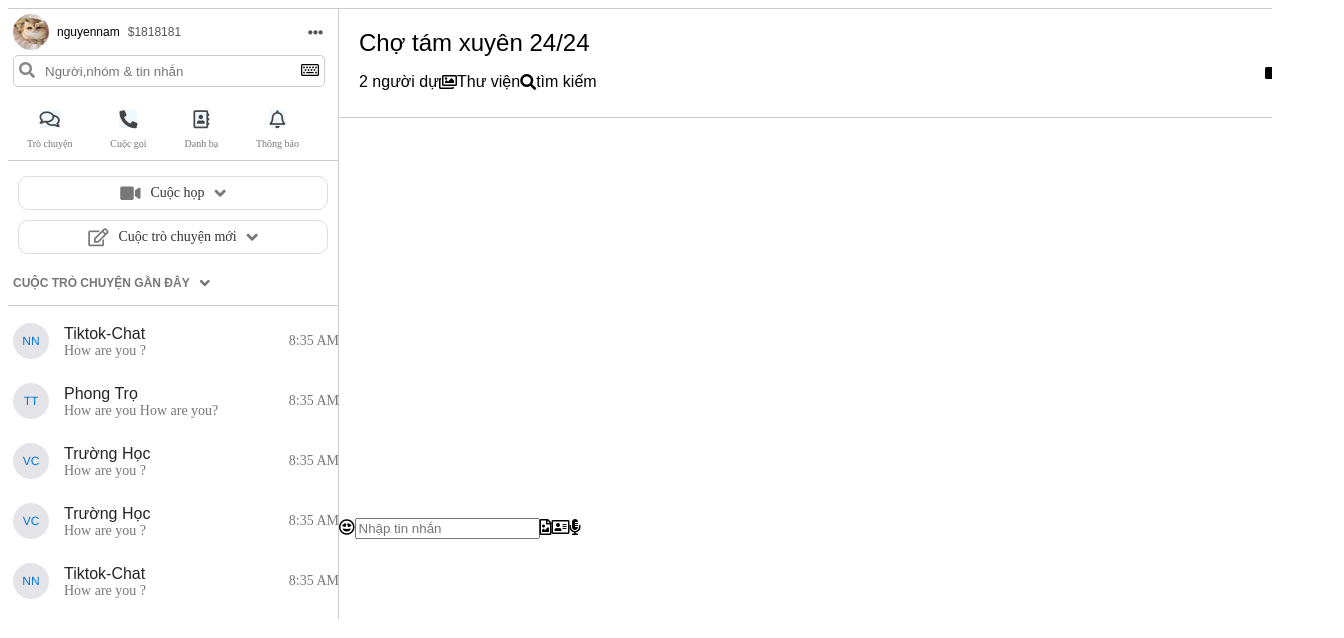
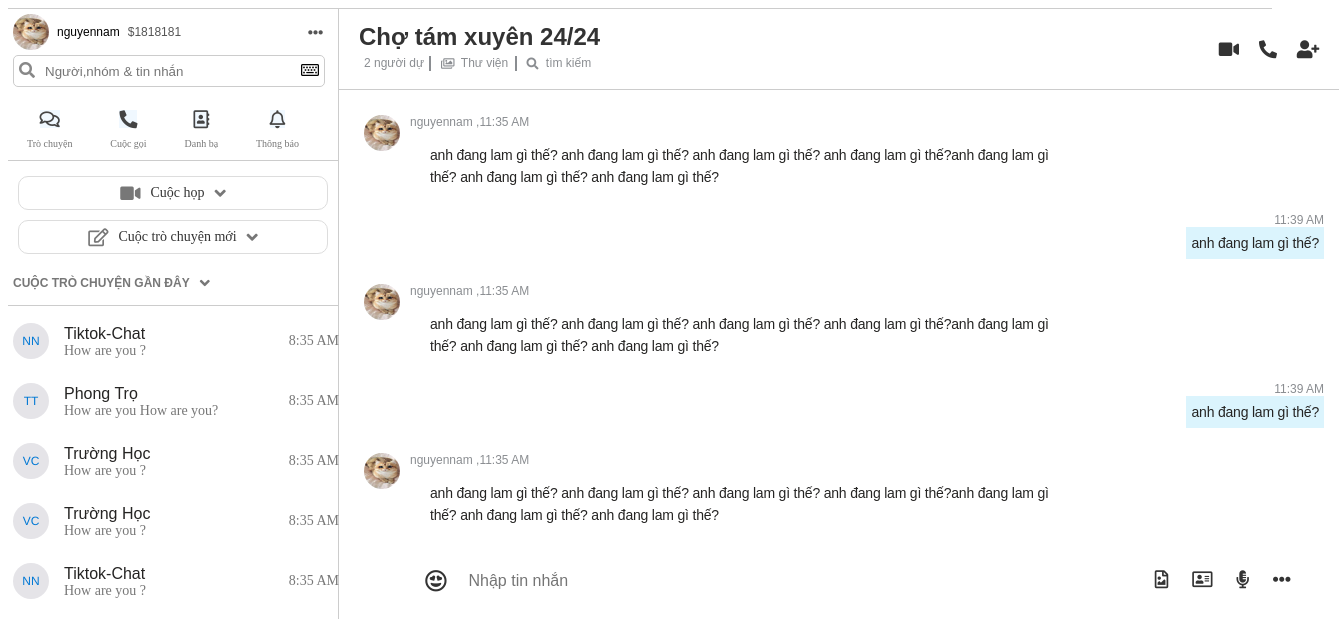
Before and after one commit to NguyenNam98/SkypeClone, a React (Create React App) app in the folder client/: page / in a window 1280 px wide. Shown: the top 638 px of the page, 1344 px wide, since content can reach past the window. Built offline with nearby package versions, Linux system fonts and the light colour scheme.

Commit message:
update 4

```diff
--- a/client/package.json
+++ b/client/package.json
@@ -9,6 +9,7 @@
     "@testing-library/user-event": "^12.8.3",
     "react": "^17.0.2",
     "react-avatar": "^3.10.0",
+    "react-chat-elements": "^10.15.0",
     "react-dom": "^17.0.2",
     "react-router-dom": "^5.2.0",
     "react-scripts": "4.0.3",
--- a/client/public/index.html
+++ b/client/public/index.html
@@ -2,7 +2,7 @@
 <html lang="en">
   <head>
     <meta charset="utf-8" />
-    <link rel="icon" href="%PUBLIC_URL%/favicon.ico" />
+    <!-- <link rel="icon" href="%PUBLIC_URL%/favicon.ico" /> -->
     <meta name="viewport" content="width=device-width, initial-scale=1" />
     <meta name="theme-color" content="#000000" />
 
@@ -26,7 +26,7 @@
       work correctly both with client-side routing and a non-root public URL.
       Learn how to configure a non-root public URL by running `npm run build`.
     -->
-    <title>React App</title>
+    <title>Skype clone</title>
   </head>
   <body>
     <noscript>You need to enable JavaScript to run this app.</noscript>
--- a/client/src/App.js
+++ b/client/src/App.js
@@ -5,15 +5,14 @@ import {
   Route
 } from "react-router-dom";
 import homePage from './Pages/homePage';
-
+import './app.css'
   function App() {
     const configAvatar = {
-
     }
     return (
       <ConfigProvider {...configAvatar}>
         <Router>
-          <div className='App'>
+          <div className='app'>
             <Switch>
               <Route path='/' exact component={homePage}/>
             </Switch>
--- a/client/src/Pages/pages.css
+++ b/client/src/Pages/pages.css
@@ -3,12 +3,14 @@
     width: 100%;
     height: 100%;
     border-top: 1px solid #ccc;
+
 }
+
 .homepage-container{
     width: 100%;
     height: 100%;
     display: flex;
-    position : relative;
+    position : absolute;
 
 }
 .leftfunc{
@@ -20,6 +22,6 @@
 .rightfunc{
     width: 1000px;
     height: 610px;
-    overflow: hidden;
+
 
 }
--- a/client/src/components/leftFunc/leftFunc.css
+++ b/client/src/components/leftFunc/leftFunc.css
@@ -179,7 +179,7 @@
     width: 326px;
     height: 300px;
     padding: 5px;
-    overflow: scroll;
+    overflow-y: scroll;
     cursor: pointer;
 }
 
--- a/client/src/components/rightFunc/rightFunc.css
+++ b/client/src/components/rightFunc/rightFunc.css
@@ -102,26 +102,28 @@
 }
 .roomchat-navbar{
     width: 1000px;
-    height: 88px;
+    height: 60px;
     display: flex;
     justify-content: space-between;
     align-items: center;
+    text-align: center;
     border-bottom: 1px solid #ccc;
-   padding-top: 20px;
+    padding-top: 20px;
+    line-height: 15px;
 }
 .roomchat-navbar-left{
      height: 100%;
      padding-left: 20px;
 }
-.roomchat-navbar-right{
-    display: flex;
-    padding-right: 20px;
-}
+
 .roomchat-left-name{
     color: #000;
     font-size: 24px;
     font-family: "SF Bold", "Segoe System UI Bold", "Segoe UI Bold", sans-serif;
-    font-weight: 400;
+    font-weight: 600;
+    white-space: pre;
+    text-overflow: ellipsis;
+    color: #333;
 }
 .roomchat-left-info{
     display: flex;
@@ -129,17 +131,165 @@
 .roomchat-left-numberuser{
     display: flex;
     align-items: center;
+    text-overflow: ellipsis;
+    font-size: 12px;
+    color: rgb(138, 141, 145);
+    font-family: "SF Bold", "Segoe System UI Bold", "Segoe UI Bold", sans-serif;
+    font-weight: 400;
+    cursor: pointer;
+
+}
+.roomchat-left-numberuser p{
+    width: 70px;
+    border-right: 2px solid rgb(138, 141, 145);
+    align-items: center;
+
 }
 .roomchat-left-library{
     display: flex;
     align-items: center;
+    justify-content: center;
+    text-overflow: ellipsis;
+    font-size: 12px;
+    color: rgb(138, 141, 145);
+    font-family: "SF Bold", "Segoe System UI Bold", "Segoe UI Bold", sans-serif;
+    font-weight: 400;
+    padding-left: 10px;
+    cursor: pointer;
+}
+.roomchat-left-library p{
+    width: 60px;
+    border-right: 2px solid rgb(138, 141, 145);
+
 }
 .roomchat-left-search{
     display: flex;
     align-items: center;
+    text-overflow: ellipsis;
+    font-size: 12px;
+    color: rgb(138, 141, 145);
+    font-family: "SF Bold", "Segoe System UI Bold", "Segoe UI Bold", sans-serif;
+    font-weight: 400;
+    padding-left: 10px;
+    cursor: pointer;
+}
+.roomchat-left-search p{
+    width: 60px;
+}
+.roomchat-navbar-right{
+    display: flex;
+    width: 140px;
+    justify-content: space-evenly;
+    padding-bottom: 20px;
+
+}
+.roomchat-navbar-right i{
+    color: #333
+}
+.roomchat-navbar-right .nav-icon{
+    font-size: 18px;
+    cursor: pointer;
 }
 .roomchat-message{
+    width: 1005px;
+    height: 460px;
+    overflow-y: scroll;
+    overflow-x: hidden;
+    margin-bottom: 20px;
+}
+.roomchat-newmessage{
+    display: flex;
     width: 1000px;
-    height: 400px;
-    overflow: scroll;
+    display: flex;
+    justify-content: space-around;
 }
+.newmessage-left{
+    display: flex;
+    padding-left: 50px;
+
+}
+.newmessage-left input{
+    width: 600px;
+    margin-left: 20px;
+    font-size: 16px;
+    border: none;
+    outline: none;
+}
+.newmessage-left i{
+    font-size: 22px;
+    color: #333;
+    cursor: pointer;
+}
+.newmessage-right{
+    display: flex;
+    width: 160px;
+    justify-content: space-around;
+    font-size: 18px;
+    color: #333;
+}
+.newmessage-right i{
+    cursor: pointer;
+}
+/* message css*/
+.message{
+    position: relative;
+    width: 960px;
+}
+.message-container{
+    width: 960px;
+    position: relative;
+    margin: 25px;
+}
+.message-left{
+    display: flex;
+
+
+}
+.message-detail{
+    padding-left: 10px;
+}
+.message-info{
+    display: flex;
+    font-size: 12px;
+    color: rgb(138, 141, 145);
+    font-family: "SF Regular", "Segoe System UI Regular", "Segoe UI Regular", sans-serif;
+}
+.message-text{
+    width: 638px;
+    font-size: 14px;
+    line-height: 22px;
+    letter-spacing: -0.2px;
+    font-family: "SF Regular", "Segoe System UI Regular", "Segoe UI Regular", sans-serif;
+    color: rgb(37, 36, 35);
+    padding-left: 20px;
+    padding-top: 15px;
+}
+.message-right{
+
+    width: 960px;
+    margin-bottom: 10px ;
+}
+.message-right-detail{
+
+    display: flex;
+    flex-direction: column;
+    align-items: flex-end;
+    text-align: end;
+}
+.message-right-time{
+    font-size: 12px;
+    color: rgb(138, 141, 145);
+    font-family: "SF Regular", "Segoe System UI Regular", "Segoe UI Regular", sans-serif;
+}
+.message-right-text{
+
+    font-size: 14px;
+    line-height: 22px;
+    letter-spacing: -0.2px;
+    font-family: "SF Regular", "Segoe System UI Regular", "Segoe UI Regular", sans-serif;
+    color: rgb(37, 36, 35);
+    padding-left: 20px;
+    padding: 5px;
+    background-color: rgb(219, 244, 253);
+
+}
--- /dev/null
+++ b/client/src/components/rightFunc/showChat/message.js
@@ -0,0 +1,63 @@
+
+import React from 'react';
+import '../rightFunc.css'
+import Avatar from 'react-avatar'
+import avatarLink from '../../../public/avatar/avatar-test.jpg'
+
+
+function message(props) {
+  const messageLeft = props.messageLeft
+  let avatarConfig = {
+    round :true,
+    size : '36px'
+  }
+  const roomchat ={
+      id:1, roomName:'Chợ tám xuyên 24/24',
+      users :[
+          { id :'1', username:'nguyennam',
+          messages:[
+              {message:'anh đang lam gì thế? anh đang lam gì thế? anh đang lam gì thế? anh đang lam gì thế?anh đang lam gì thế? anh đang lam gì thế? anh đang lam gì thế?', time:'11:35 AM'},
+              {message:'anh đang lam gì thế?', time:'11:38 AM'},
+              {message:'anh đang lam gì thế?', time:'11:40 AM'},
+              ]
+          },
+          { id :'2', username:'nguyen',
+          messages:[
+              {message:'anh đang lam gì thế?', time:'11:36 AM'},
+              {message:'anh đang lam gì thế?', time:'11:39 AM'},
+              {message:'anh đang lam gì thế?', time:'11:42 AM'},
+              ]
+          },
+      ]
+  }
+  return (
+    <div className = 'message'>
+      <div className =  'message-container'>
+        {
+          messageLeft === true &&
+          <div className ='message-left'>
+            <Avatar {...avatarConfig} src ={avatarLink}/>
+            <div className ='message-detail'>
+              <div className = 'message-info'>
+                <div className = 'message-name'>{roomchat.users[0].username} ,</div>
+                <div className = 'message-time' >{roomchat.users[0].messages[0].time} </div>
+              </div>
+              <div className = 'message-text'>{roomchat.users[0].messages[0].message}</div>
+            </div>
+          </div>
+        }
+        {
+           messageLeft === false &&
+           <div className ='message-right'>
+             <div className = 'message-right-detail'>
+              <div className = 'message-right-time' >{roomchat.users[1].messages[1].time} </div>
+              <div className = 'message-right-text'>{roomchat.users[1].messages[1].message}</div>
+             </div>
+           </div>
+        }
+      </div>
+    </div>
+  );
+}
+
+export default message
--- a/client/src/components/rightFunc/showChat/roomChat.js
+++ b/client/src/components/rightFunc/showChat/roomChat.js
@@ -1,13 +1,8 @@
 import React from 'react'
 import '../rightFunc.css'
-// import Avatar from 'react-avatar'
-// import avatarLink from '../../../public/avatar/avatar-test.jpg'
+import Message from './message';
 
 function roomChat() {
-    // let avatarConfig = {
-    //     round :true,
-    //     size : '120px',
-    // }
     const romchat ={
         id:1, roomName:'Chợ tám xuyên 24/24',
         users :[
@@ -34,7 +29,11 @@ function roomChat() {
               <div className = 'roomchat-navbar-left'>
                 <div className = 'roomchat-left-name'>{romchat.roomName}</div>
                 <div className = 'roomchat-left-info'>
-                    <div className = 'roomchat-left-numberuser'>{romchat.users.length} người dự</div>
+                    <div className = 'roomchat-left-numberuser'>
+                      <p>
+                        {romchat.users.length} người dự
+                      </p>
+                    </div>
                     <div className = 'roomchat-left-library'>
                         <i className="far fa-images"></i>
                         <p>Thư viện</p>
@@ -46,18 +45,33 @@ function roomChat() {
                 </div>
               </div>
               <div className = 'roomchat-navbar-right'>
-                <i className="fas fa-video"></i>
-                <i className="fas fa-phone-alt"></i>
-                <i className="fas fa-user-plus"></i>
+                <i className="fas fa-video nav-icon"></i>
+                <i className="fas fa-phone-alt nav-icon"></i>
+                <i className="fas fa-user-plus nav-icon"></i>
               </div>
           </div>
-          <div className = 'roomchat-message'></div>
+          <div className = 'roomchat-message'>
+            <Message messageLeft ={true}/>
+            <Message messageLeft ={false}/>
+            <Message messageLeft ={true}/>
+            <Message messageLeft ={false}/>
+            <Message messageLeft ={true}/>
+            <Message messageLeft ={false}/>
+            <Message messageLeft ={true}/>
+            <Message messageLeft ={false}/>
+          </div>
           <div className = 'roomchat-newmessage'>
-             <i className="far fa-grin-hearts"></i>
-             <input type= 'text' placeholder = 'Nhập tin nhắn'></input>
-             <i className="far fa-file-image"></i>
-             <i className="far fa-address-card"></i>
-             <i className="fas fa-microphone-alt"></i>
+            <div className = 'newmessage-left'>
+              <i className="far fa-grin-hearts"></i>
+              <input type= 'text' placeholder = 'Nhập tin nhắn' ></input>
+
+            </div>
+              <div className = 'newmessage-right'>
+                <i className="far fa-file-image"></i>
+                <i className="far fa-address-card"></i>
+                <i className="fas fa-microphone-alt"></i>
+                <i className="fas fa-ellipsis-h"></i>
+              </div>
           </div>
       </div>
     </div>
```
Also changed, not shown: client/src/app.css (added), client/src/components/leftFunc/userInfo/accountInfo.js (added), 1 other file (tests, documents, lock files or other folders).
